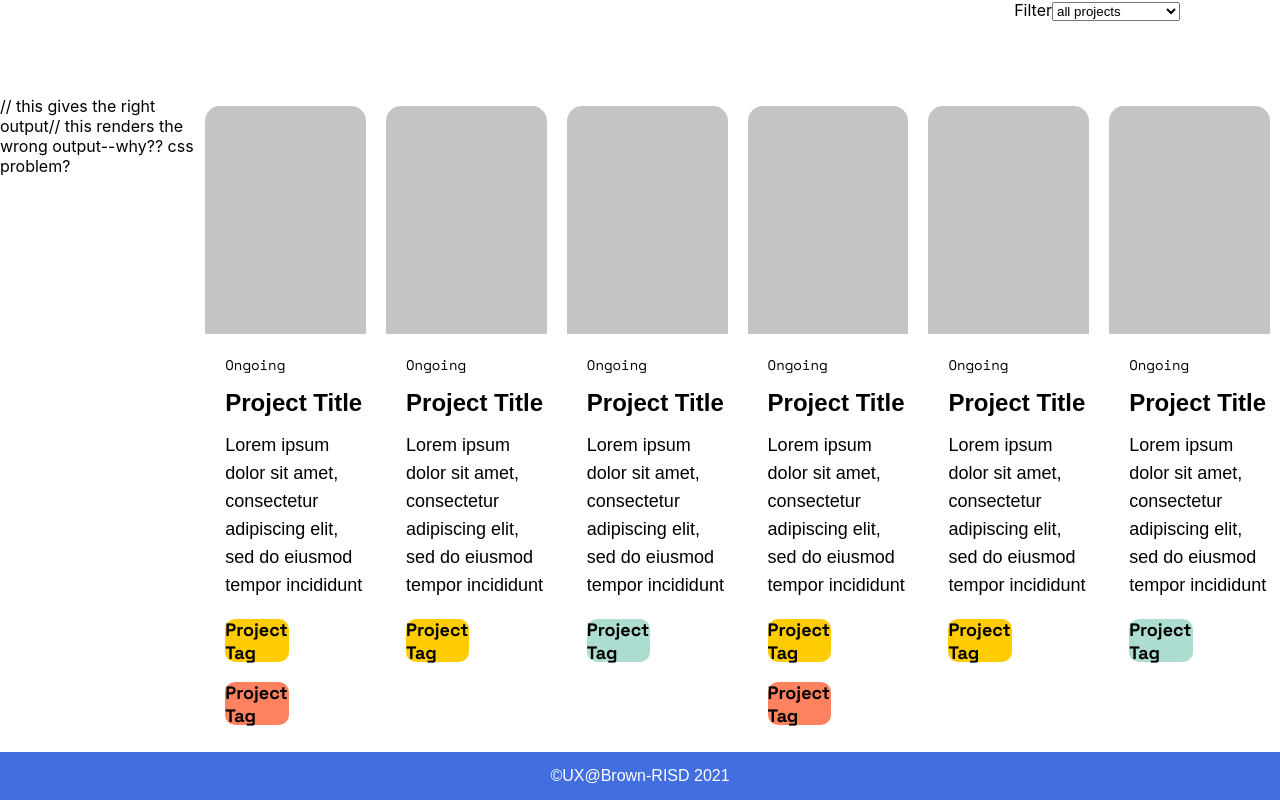
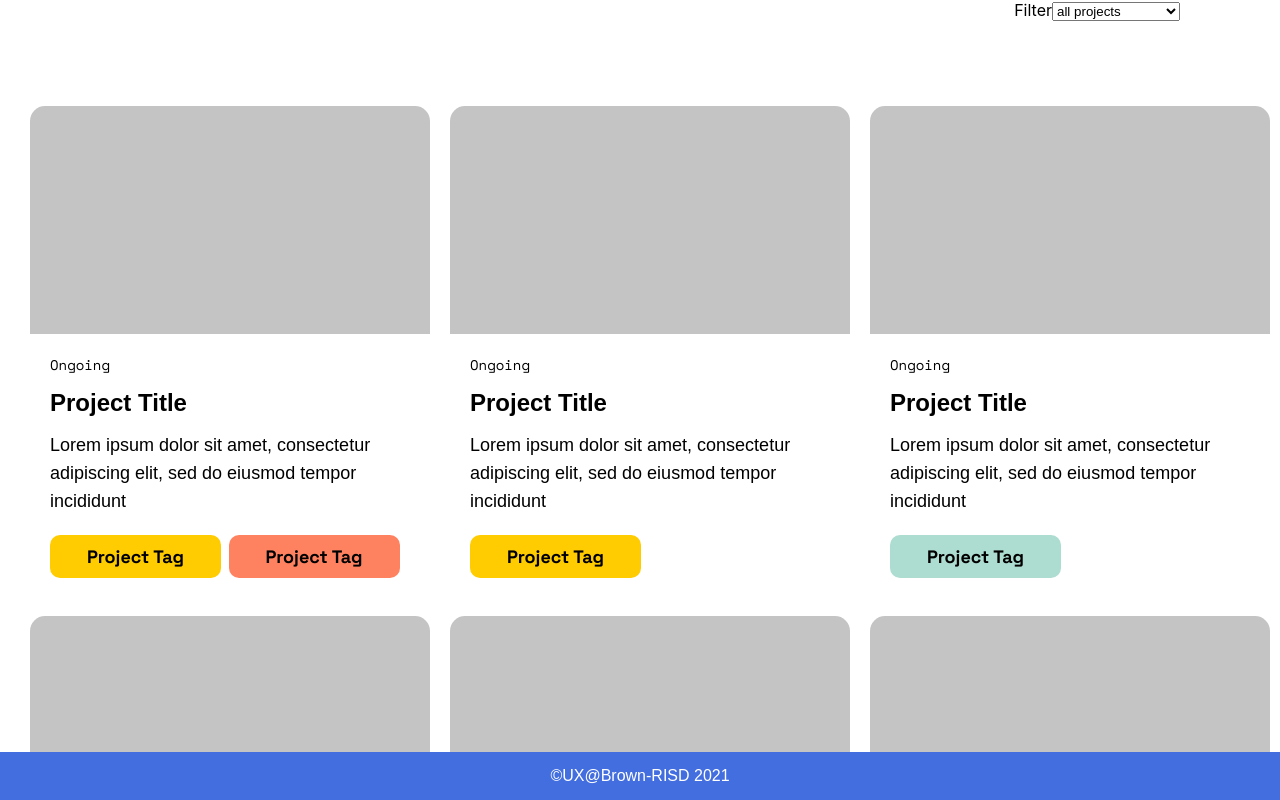
Before and after one commit to fullstackatbrown/project-ux-brown-website, a React (Create React App) app in the folder website/: page /projects in a window 1280 px wide. Shown: the top 800 px of the page. Built offline with nearby package versions, Linux system fonts and the light colour scheme; a web font is replaced by a local one.

Commit message:
updated css to get boxes to flow

```diff
--- a/website/package.json
+++ b/website/package.json
@@ -6,8 +6,10 @@
     "@testing-library/jest-dom": "^5.12.0",
     "@testing-library/react": "^11.2.6",
     "@testing-library/user-event": "^12.8.3",
+    "node-modules": "^1.0.1",
     "react": "^17.0.2",
     "react-dom": "^17.0.2",
+    "react-router-dom": "^5.2.0",
     "react-scripts": "4.0.3",
     "web-vitals": "^1.1.1"
   },
--- a/website/src/board.css
+++ b/website/src/board.css
@@ -7,11 +7,14 @@ to make square look like circle */
 .board {
   display: flex;
   flex-direction: column;
+  padding-left: 20px;
+  padding-bottom: 30px;
 }
 
 .board-row {
   display: flex;
-  justify-content: space-between;
+  flex-wrap: wrap;
+  justify-content: space-around;
 }
 
 form {
--- a/website/src/board.js
+++ b/website/src/board.js
@@ -158,9 +158,7 @@ class Board extends React.Component {
           </div>
 
           <div class='board-row'>
-            // this gives the right output
             {console.log(this.state.filtered_board)}
-            // this renders the wrong output--why?? css problem?
             {this.state.filtered_board.map(tile => this.renderTile(tile))}
           </div>
           <div class='board-row'>
--- a/website/src/tile.css
+++ b/website/src/tile.css
@@ -11,7 +11,7 @@
 .tile-container {
   display: flex;
   flex-direction: column;
-  width: 507px;
+  width: 400px;
   height: 450px;
   margin: 10px 10px 50px 10px;
 }
```
Also changed, not shown: 1 other file (tests, documents, lock files or other folders).
